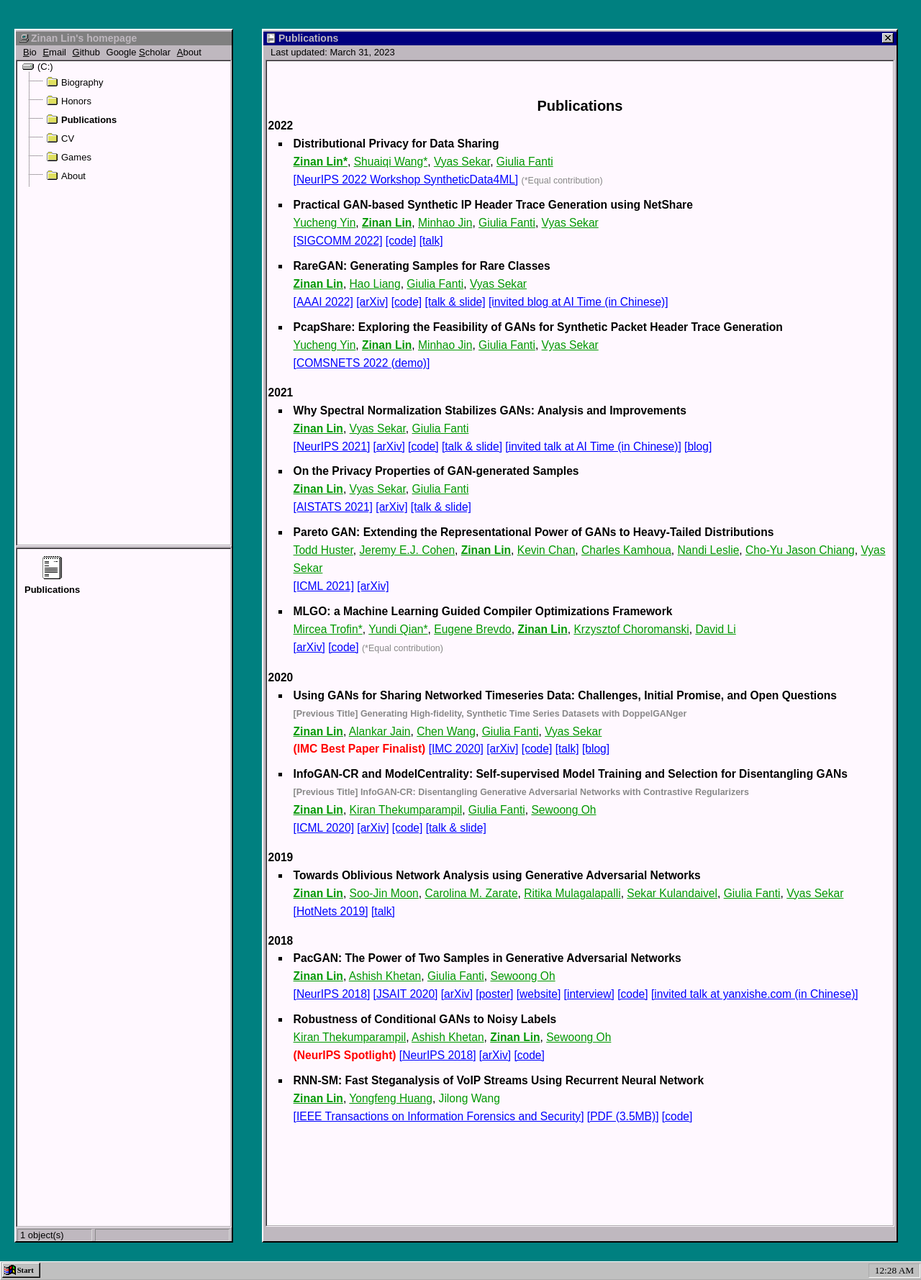
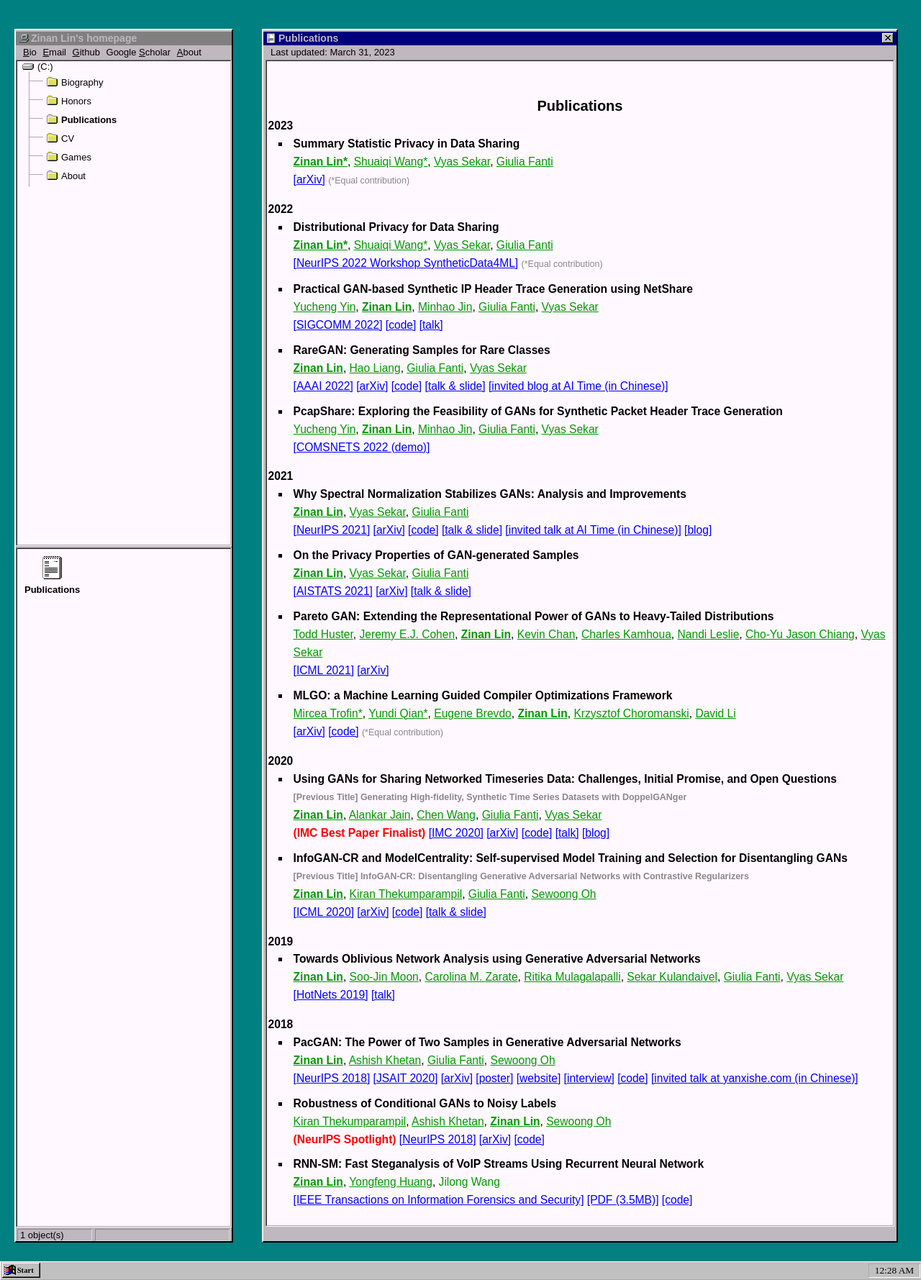
Before and after one commit to fjxmlzn/fjxmlzn.github.io, a Jekyll site: the page built from _publications/publications.html, in a window 1280 px wide. Shown: the whole page at 72% size. Built offline with Jekyll 4.4.1, drawn with Linux system fonts in a browser that asks for light colours.

Commit message:
update publications

```diff
--- a/_publications/publications.html
+++ b/_publications/publications.html
@@ -66,6 +66,24 @@ permalink: /publications/index.html
 </style>
 
 <h1><center>Publications</center></h1>
+
+<span class="publication_year">2023</span>
+<ul>
+    <li class='publication_li'>
+        <span class='publication_title'>Summary Statistic Privacy in Data Sharing</span>
+        <span class="publication_author">
+            <span class="publication_me"><a href="http://www.andrew.cmu.edu/user/zinanl/" target="_blank">Zinan Lin*</a></span>,
+            <a href="https://www.linkedin.com/in/shuaiqi-wang-204636245/" target="_blank">Shuaiqi Wang*</a>,
+            <a href="https://users.ece.cmu.edu/~vsekar/" target="_blank">Vyas Sekar</a>,
+            <a href="https://www.andrew.cmu.edu/user/gfanti/" target="_blank">Giulia Fanti</a>
+        </span>
+        <span class='publication_journal'>
+            <a href="https://arxiv.org/abs/2303.02014" target="_blank">[arXiv]</a>
+        </span>
+        <span class="publication_note">(*Equal contribution)</span>
+    </li>
+</ul>
+
 
 <span class="publication_year">2022</span>
 <ul>
```
